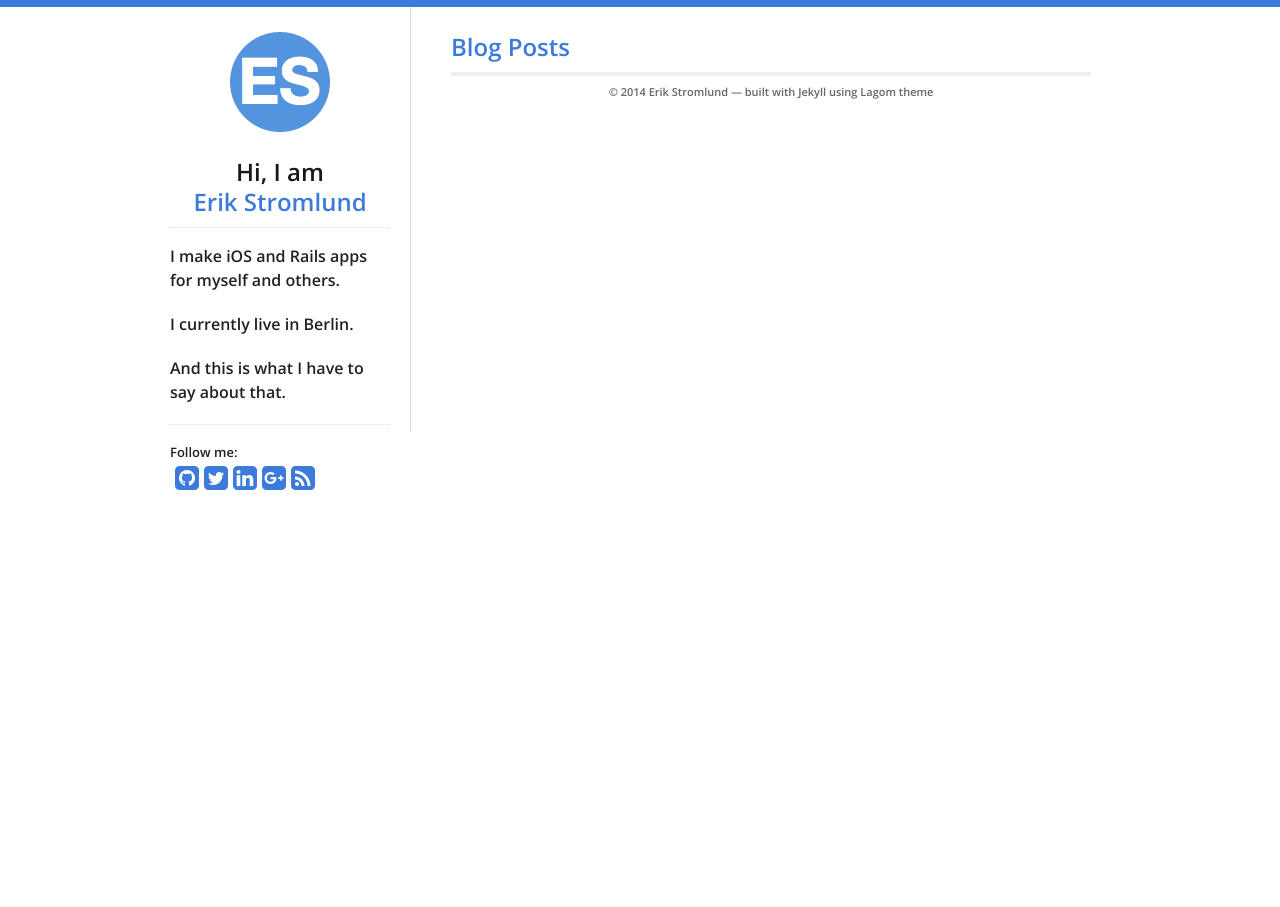
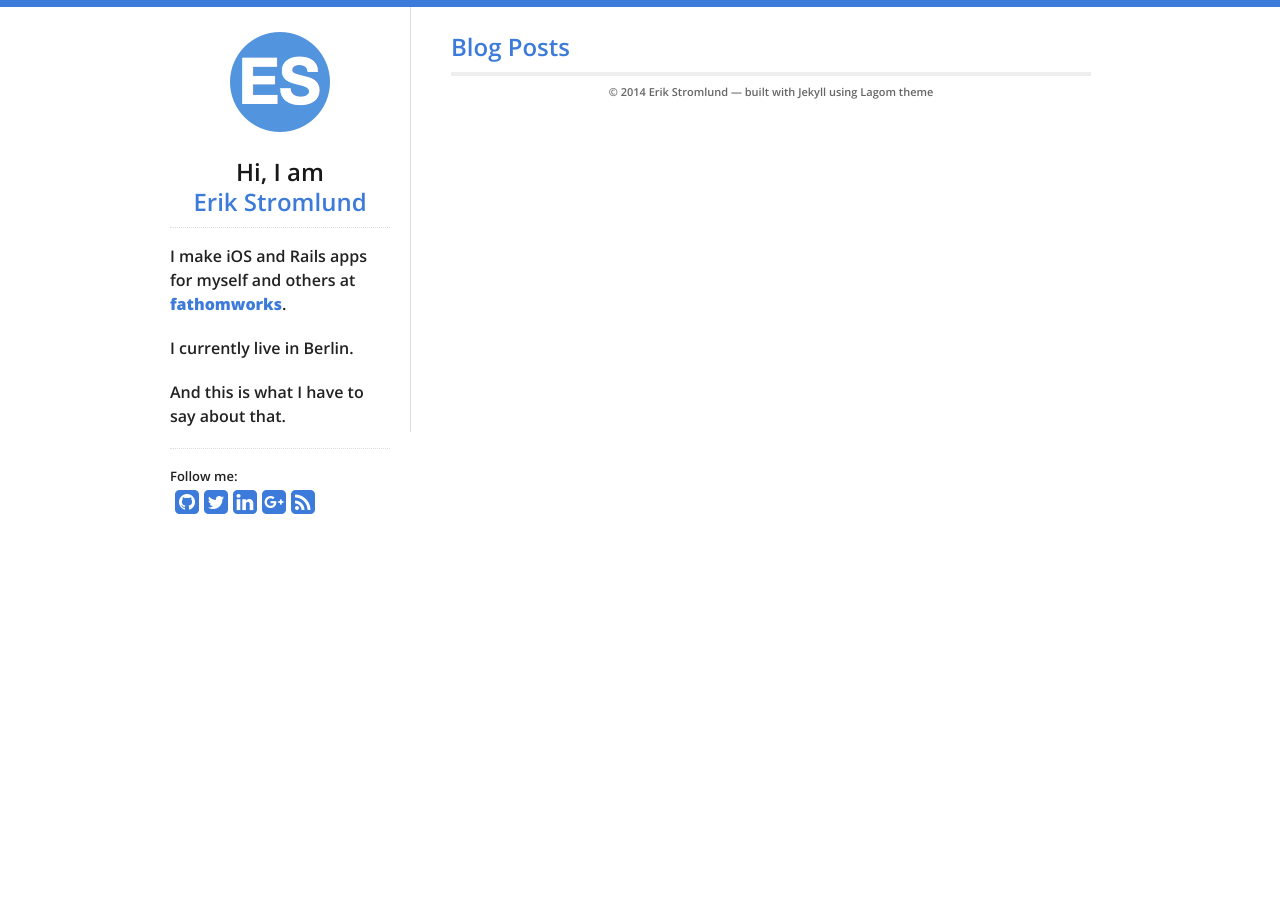
Before and after one commit to estromlund/estromlund.github.com, a Jekyll site: the page built from index.html, in a window 1280 px wide. Built offline with Jekyll 4.4.1, drawn with Linux system fonts in a browser that asks for light colours; nearby versions of some CDN libraries.

Commit message:
Add link to fathomworks.

```diff
--- a/_includes/sidebar.html
+++ b/_includes/sidebar.html
@@ -6,7 +6,7 @@
   <h2>Hi, I am<br><a href="/">{{ site.theme.name }}</a></h2>
   <hr/>
   <ul>
-  <p>I make iOS and Rails apps for myself and others.</p>
+  <p>I make iOS and Rails apps for myself and others at <a style="font-weight: bold;" href="http://www.fathomworks.net">fathomworks</a>.</p>
   <p>I currently live in Berlin.</p>
   <p>And this is what I have to say about that.</p>
   <hr/>
```
